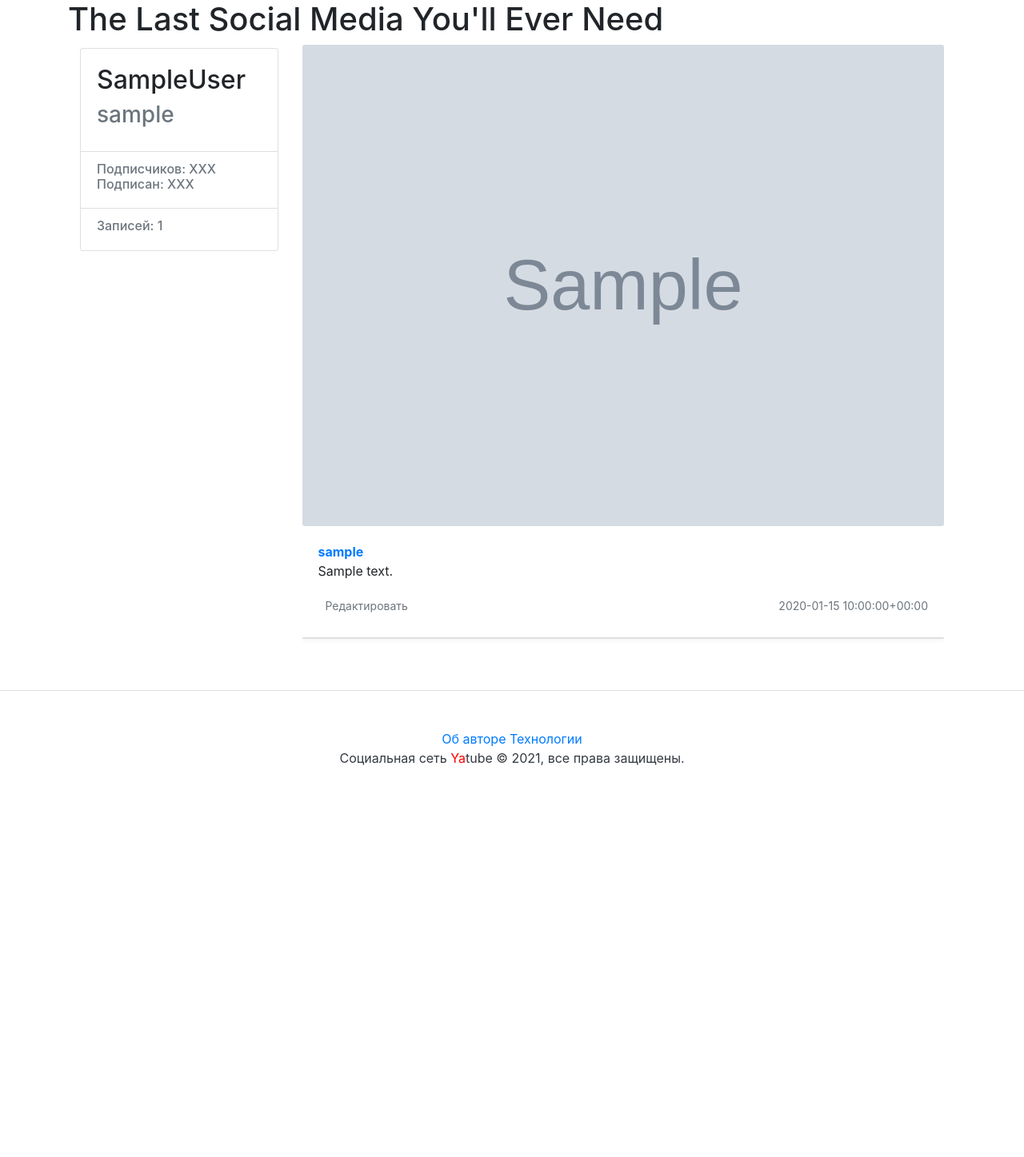
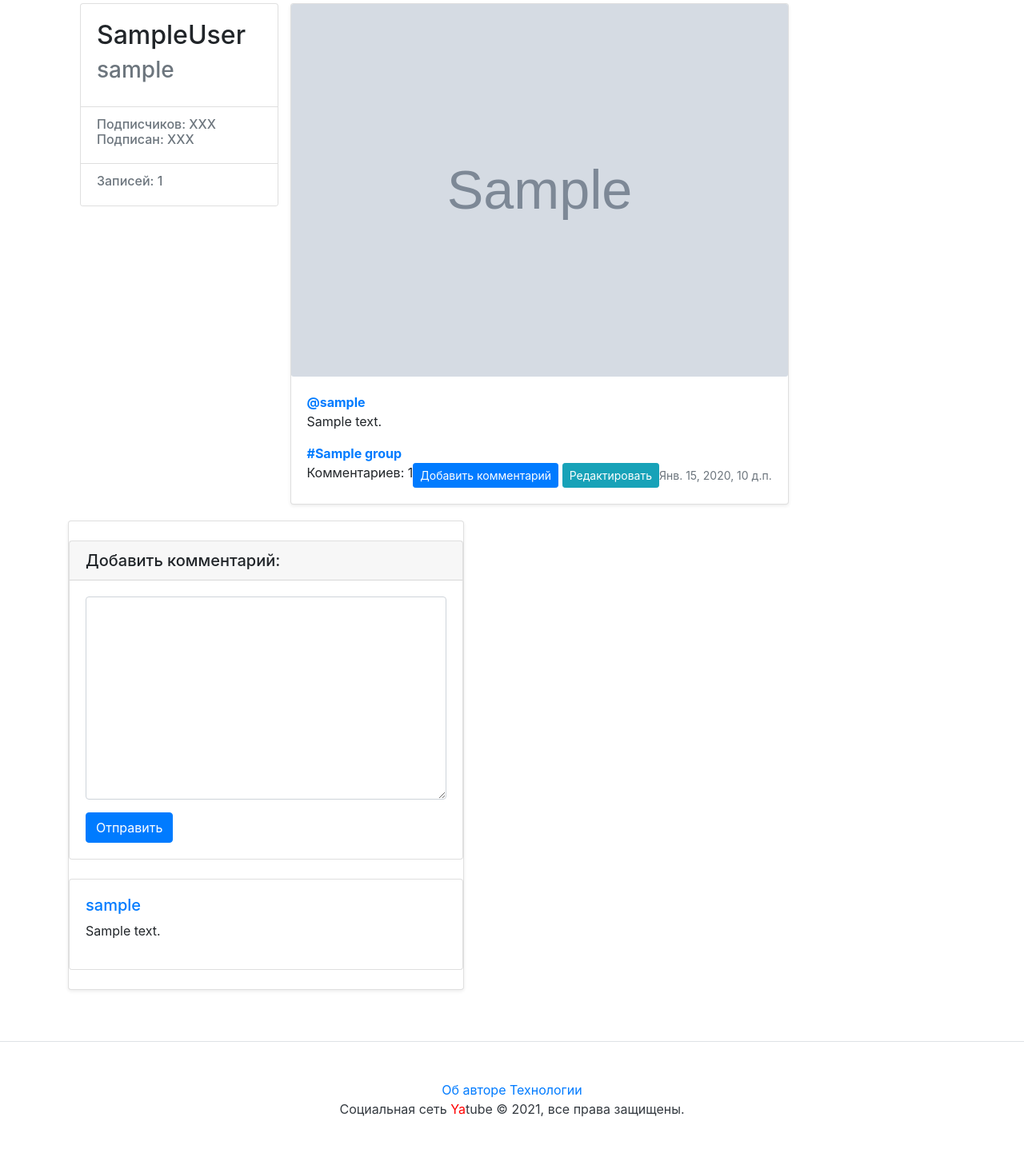
Before and after one commit to loskuta42/hw04_tests, a Django app: a page that uses templates/base.html in a window 1280 px wide. Shown: the part 56-1503 px from the top of the page at 80% size. Before the commit the page ends 1013 px from the top, so only its background shows below. Run offline with Django 3.2, Linux system fonts and the light colour scheme; a user stored in the database is signed in; tables that the repository leaves empty hold one stand-in row (values such as "Sample post"); grey boxes marked "Sample" are stand-in pictures; some libraries are stand-ins or nearby versions.

Commit message:
add comment, done template refactoring

```diff
--- a/posts/forms.py
+++ b/posts/forms.py
@@ -1,13 +1,18 @@
 from django.contrib.auth import get_user_model
 from django.forms import ModelForm
 
-from .models import Post
+from .models import Post, Comment
 
 User = get_user_model()
 
 
 class PostForm(ModelForm):
     class Meta:
-
         model = Post
         fields = ('text', 'group', 'image')
+
+
+class CommentForm(ModelForm):
+    class Meta:
+        model = Comment
+        fields = ('text',)
--- a/posts/models.py
+++ b/posts/models.py
@@ -66,6 +66,9 @@ class Comment(models.Model):
         help_text='Напишите текст комментария'
     )
     created = models.DateTimeField(
-        'date created',
+        'date_created',
         auto_now_add=True
     )
+
+    class Meta:
+        ordering = ('-created',)
--- a/posts/urls.py
+++ b/posts/urls.py
@@ -7,7 +7,7 @@ urlpatterns = [
     path(
         'group/<slug:slug>/',
         views.group_posts,
-        name='group_posts'
+        name='group'
     ),
     path('new/', views.new_post, name='new_post'),
     path('<str:username>/', views.profile, name='profile'),
@@ -17,4 +17,9 @@ urlpatterns = [
         views.post_edit,
         name='post_edit'
     ),
+    path(
+        '<username>/<int:post_id>/comment',
+        views.add_comment,
+        name='add_comment'
+    ),
 ]
--- a/posts/views.py
+++ b/posts/views.py
@@ -4,8 +4,8 @@ from django.shortcuts import get_object_or_404, redirect, render
 
 from yatube import settings
 
-from .forms import PostForm
-from .models import Group, Post, User
+from .forms import PostForm, CommentForm
+from .models import Group, Post, User, Comment
 
 
 def index(request):
@@ -36,7 +36,7 @@ def group_posts(request, slug):
 @login_required
 def new_post(request):
     form = PostForm(request.POST or None, files=request.FILES or None)
-    if  form.is_valid():
+    if form.is_valid():
         post = form.save(commit=False)
         post.author = request.user
         post.save()
@@ -48,7 +48,8 @@ def new_post(request):
             'form': form,
             'title': 'Новая запись',
             'button': 'Создать новую запись'
-        })
+        }
+    )
 
 
 def profile(request, username):
@@ -65,14 +66,46 @@ def profile(request, username):
     )
 
 
+@login_required
+def add_comment(request, post_id, username):
+    post = get_object_or_404(Post, id=post_id, author__username=username)
+    form = CommentForm(request.POST or None)
+    if form.is_valid():
+        comment = form.save(commit=False)
+        comment.author = request.user
+        comment.post = post
+        comment.save()
+        return redirect(
+            'post',
+            post_id=post.id,
+            username=post.author.username
+        )
+    return render(
+        request,
+        'includes/comments.html',
+        {
+            'form': form,
+            'post': post
+        }
+    )
+
+
 def post_view(request, username, post_id):
     post = get_object_or_404(Post, id=post_id, author__username=username)
+    form = CommentForm()
     author_posts = post.author.posts.all()
     count = author_posts.count()
+    comments = post.comments.all()
     return render(
         request,
         'post.html',
-        {'author': post.author, 'post': post, 'count': count}
+        {
+            'author': post.author,
+            'post': post,
+            'count': count,
+            'comments': comments,
+            'form': form
+        }
     )
 
 
@@ -109,6 +142,8 @@ def post_edit(request, username, post_id):
     )
 
 
+
+
 def page_not_found(request, exception):
     return render(
         request,
--- a/templates/base.html
+++ b/templates/base.html
@@ -23,10 +23,6 @@
     {% include 'includes/nav.html' %}
     <main>
         <div class="container">
-            <h1>{% block header %}
-                The Last Social Media You'll Ever Need
-                {% endblock %}
-            </h1>
             {% block content %}
             {% endblock %}
         </div>
--- a/templates/includes/comments.html
+++ b/templates/includes/comments.html
@@ -1,10 +1,29 @@
-<!DOCTYPE html>
-<html lang="en">
-<head>
-    <meta charset="UTF-8">
-    <title>Title</title>
-</head>
-<body>
+{% load user_filters %}
+{% if user.is_authenticated %}
+<div class="card my-4">
+    <form method="post"action="{% url 'add_comment' post.author.username post.id %}">
+        {% csrf_token %}
+        <h5 class="card-header">Добавить комментарий:</h5>
+        <div class="card-body">
+            <div class="form-group">
+                {{ form.text|addclass:"form-control" }}
+            </div>
+            <button type="submit" class="btn btn-primary">Отправить</button>
+        </div>
+    </form>
+</div>
+{% endif %}
 
-</body>
-</html>
+{% for item in comments %}
+<div class="media card mb-4">
+    <div class="media-body card-body">
+        <h5 class="mt-0">
+            <a href="{% url 'profile' item.author.username %}"
+               name="comment_{{ item.id }}">
+                {{ item.author.username }}
+            </a>
+        </h5>
+        <p>{{ item.text | linebreaksbr }}</p>
+    </div>
+</div>
+{% endfor %}
--- /dev/null
+++ b/templates/includes/post_item.html
@@ -0,0 +1,44 @@
+<div class="card mb-3 mt-1 shadow-sm">
+
+  {% load thumbnail %}
+  {% thumbnail post.image "960x339" crop="center" upscale=True as im %}
+  <img class="card-img" src="{{ im.url }}" />
+  {% endthumbnail %}
+  <div class="card-body">
+    <p class="card-text">
+      <a name="post_{{ post.id }}" href="{% url 'profile' post.author.username %}">
+        <strong class="d-block text-gray-dark">@{{ post.author }}</strong>
+      </a>
+      {{ post.text|linebreaksbr }}
+    </p>
+
+    {% if post.group %}
+    <a class="card-link muted" href="{% url 'group' post.group.slug %}">
+      <strong class="d-block text-gray-dark">#{{ post.group.title }}</strong>
+    </a>
+    {% endif %}
+
+    <div class="d-flex justify-content-between align-items-center">
+      <div class="btn-group">
+        {% if post.comments.exists %}
+        <div>
+          Комментариев: {{ post.comments.count }}
+        </div>
+        {% endif %}
+        <div>
+        <a class="btn btn-sm btn-primary" href="{% url 'post' post.author.username post.id %}" role="button">
+          Добавить комментарий
+        </a>
+
+        {% if user == post.author %}
+        <a class="btn btn-sm btn-info" href="{% url 'post_edit' post.author.username post.id %}" role="button">
+          Редактировать
+        </a>
+        {% endif %}
+        </div>
+      </div>
+
+      <small class="text-muted">{{ post.pub_date }}</small>
+    </div>
+  </div>
+</div>
--- a/templates/post.html
+++ b/templates/post.html
@@ -6,16 +6,11 @@
         <div class="col-md-3 mb-3 mt-1">
             {% include 'includes/card_author.html' %}
         </div>
-        <div class="col-md-9">
-            {% load thumbnail %}
-            {% thumbnail post.image "960x339" crop="center" upscale=True as im %}
-            <img class="card-img" src="{{ im.url }}">
-            {% endthumbnail %}
-            {% include 'includes/card_post.html' %}
+        {% include "includes/post_item.html" with post=post %}
         <div class="card mb-3 mt-1 shadow-sm">
+            {% include 'includes/comments.html' %}
+        </div>
 
-        </div>
-     </div>
     </div>
 </main>
 {% endblock %}
```
Also changed, not shown: posts/tests/test_views.py (+37 -8 lines), templates/group.html (+4 -11 lines), templates/index.html (+4 -11 lines), templates/profile.html (+2 -7 lines), posts/migrations/0006_comment.py (added), tmp3c7yp9sh/posts/small.gif (added), 1 other file.
